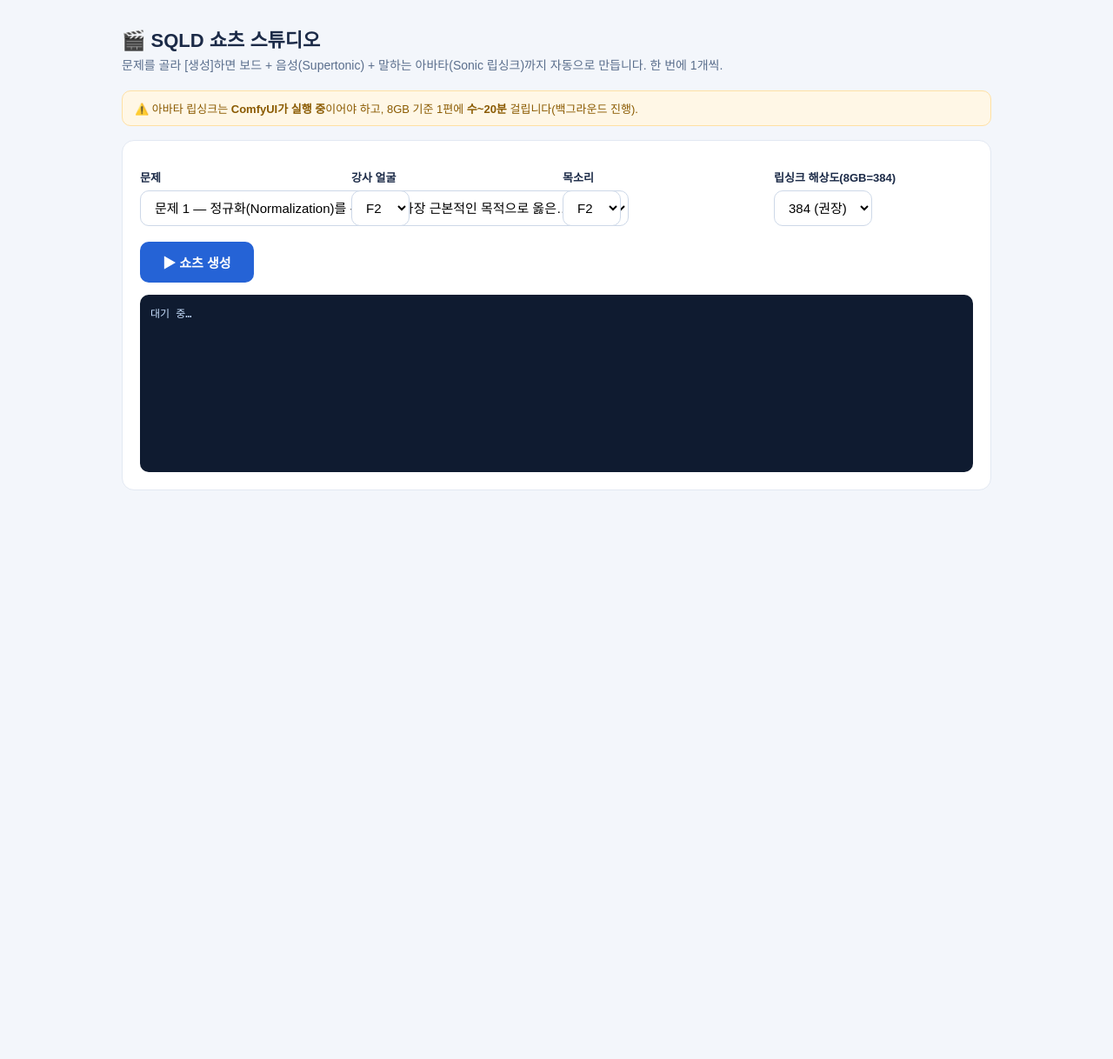
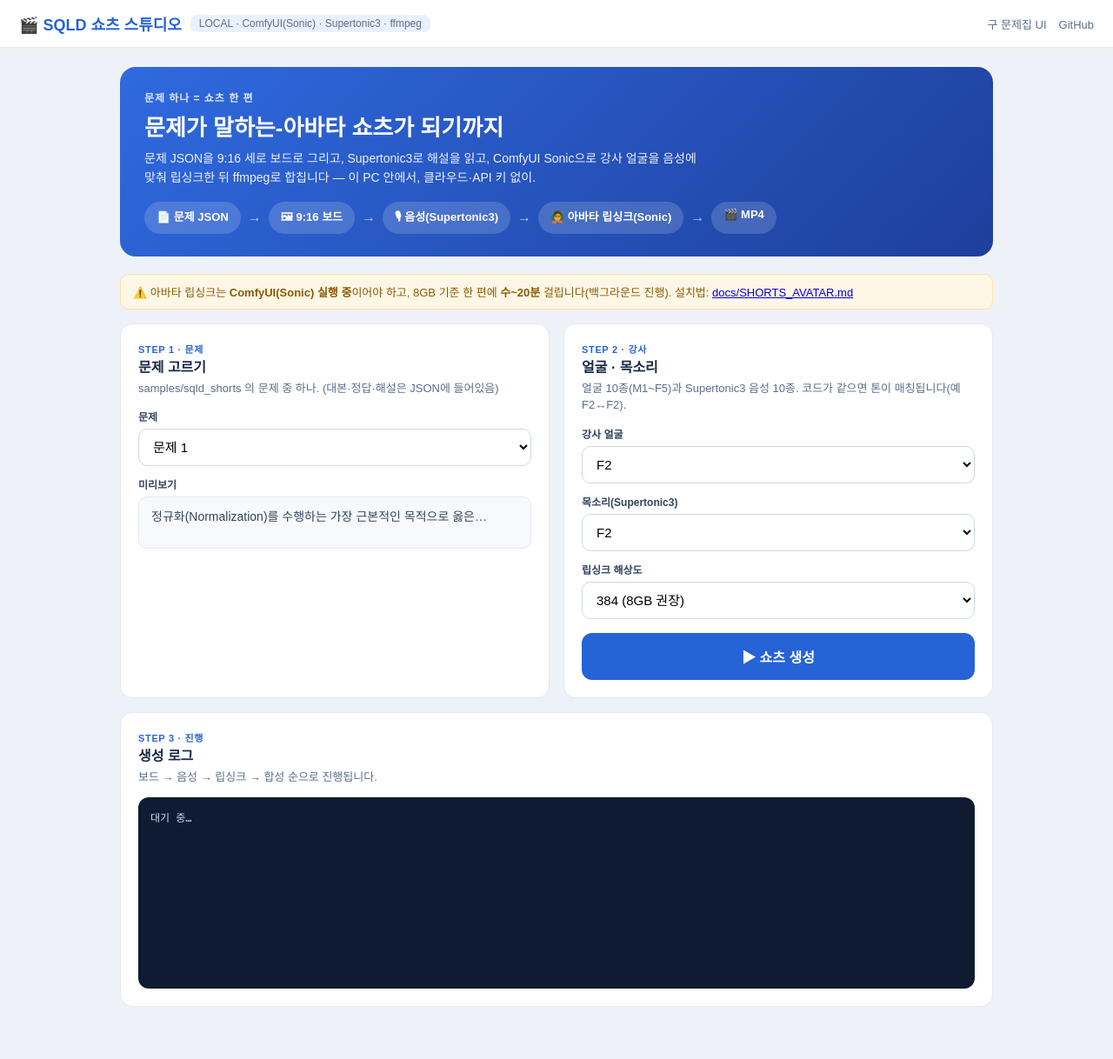
Before and after one commit to leedonwoo2827-ship-it/sqld-shorts-studio, a FastAPI app: page / in a window 1280 px wide. Shown: the whole page at 87% size. Before the commit the page ends 564 px from the top, so only its background shows below. Run offline with FastAPI, Linux system fonts and the light colour scheme.

Commit message:
쇼츠 스튜디오 메인 UI 폴리시(히어로·카드·진행·결과) + 포트 8831로 변경
Co-Authored-By: Claude Opus 4.8 <noreply@anthropic.com>

```diff
--- a/app/web/templates/shorts.html
+++ b/app/web/templates/shorts.html
@@ -3,73 +3,123 @@
 <head>
 <meta charset="utf-8">
 <meta name="viewport" content="width=device-width, initial-scale=1">
-<title>SQLD 쇼츠 스튜디오</title>
+<title>SQLD 쇼츠 스튜디오 — 말하는 아바타</title>
 <style>
-  body{font-family:'Pretendard','Malgun Gothic',sans-serif;margin:0;background:#f3f6fb;color:#1b2a47}
-  .wrap{max-width:1000px;margin:0 auto;padding:28px 20px}
-  h1{font-size:22px;margin:0 0 4px}
-  .sub{color:#5a6e8c;font-size:14px;margin-bottom:20px}
-  .card{background:#fff;border:1px solid #e2e8f2;border-radius:14px;padding:20px;margin-bottom:18px}
-  label{display:block;font-weight:600;font-size:13px;margin:12px 0 6px}
-  select,button{font-size:15px;padding:10px 12px;border-radius:10px;border:1px solid #cdd8e8;background:#fff}
-  .row{display:flex;gap:14px;flex-wrap:wrap}
-  .row>div{flex:1;min-width:180px}
-  button.go{background:#2563d6;color:#fff;border:none;font-weight:700;padding:13px 26px;cursor:pointer;margin-top:18px}
-  button.go:disabled{background:#9db4dc;cursor:default}
-  #log{background:#0f1b30;color:#c9e0ff;font-family:monospace;font-size:12px;border-radius:10px;padding:12px;height:180px;overflow:auto;white-space:pre-wrap;margin-top:14px}
-  video{width:340px;max-width:100%;border-radius:14px;border:1px solid #d7e0ee;margin-top:8px}
-  .badge{display:inline-block;background:#eaf1fe;color:#2563d6;border-radius:8px;padding:3px 10px;font-size:12px;font-weight:700}
-  .warn{background:#fff7e6;border:1px solid #ffe0a3;color:#8a5a00;border-radius:10px;padding:10px 14px;font-size:13px;margin-bottom:16px}
+  :root{--blue:#2563d6;--ink:#1b2a47;--sub:#5a6e8c;--line:#e2e8f2;--bg:#eef2f8}
+  *{box-sizing:border-box}
+  body{font-family:'Pretendard','Malgun Gothic',sans-serif;margin:0;background:var(--bg);color:var(--ink)}
+  .top{background:#fff;border-bottom:1px solid var(--line);padding:14px 22px;display:flex;align-items:center;gap:10px}
+  .top .logo{font-weight:800;font-size:18px;color:var(--blue)}
+  .top .tag{font-size:12px;color:var(--sub);background:#eaf1fe;border-radius:8px;padding:3px 10px}
+  .top .right{margin-left:auto;font-size:13px}
+  .top a{color:var(--sub);text-decoration:none;margin-left:14px}
+  .wrap{max-width:1040px;margin:0 auto;padding:22px 18px 60px}
+  .hero{background:linear-gradient(135deg,#2f6ae0,#1e3f9b);color:#fff;border-radius:18px;padding:26px 28px;margin-bottom:20px}
+  .hero .eyebrow{font-size:12px;letter-spacing:.08em;opacity:.85;font-weight:700}
+  .hero h1{font-size:26px;margin:6px 0 8px}
+  .hero p{margin:0 0 16px;opacity:.92;font-size:14px;line-height:1.6;max-width:640px}
+  .chips{display:flex;gap:8px;flex-wrap:wrap}
+  .chip{background:rgba(255,255,255,.16);border-radius:999px;padding:7px 14px;font-size:13px;font-weight:600}
+  .arrow{opacity:.7;align-self:center}
+  .grid{display:grid;grid-template-columns:1fr 1fr;gap:16px}
+  @media(max-width:820px){.grid{grid-template-columns:1fr}}
+  .card{background:#fff;border:1px solid var(--line);border-radius:14px;padding:20px}
+  .card h3{margin:0 0 3px;font-size:16px}
+  .step{font-size:11px;letter-spacing:.06em;color:var(--blue);font-weight:800}
+  .card .desc{color:var(--sub);font-size:13px;margin:4px 0 14px;line-height:1.5}
+  label{display:block;font-weight:700;font-size:12px;margin:12px 0 6px;color:#33445f}
+  select{width:100%;font-size:15px;padding:11px 12px;border-radius:10px;border:1px solid #cdd8e8;background:#fff}
+  .qbox{background:#f7f9fd;border:1px solid var(--line);border-radius:10px;padding:12px 14px;font-size:14px;line-height:1.5;min-height:60px;color:#34455f}
+  .go{width:100%;background:var(--blue);color:#fff;border:none;font-weight:800;font-size:16px;padding:15px;border-radius:12px;cursor:pointer;margin-top:8px}
+  .go:disabled{background:#9db4dc;cursor:default}
+  .warn{background:#fff7e6;border:1px solid #ffe0a3;color:#8a5a00;border-radius:10px;padding:10px 14px;font-size:13px;margin:16px 0}
+  #log{background:#0f1b30;color:#c9e0ff;font-family:ui-monospace,monospace;font-size:12px;border-radius:12px;padding:14px;height:220px;overflow:auto;white-space:pre-wrap}
+  #resultCard{margin-top:16px;display:none}
+  video{width:320px;max-width:100%;border-radius:14px;border:1px solid #d7e0ee}
+  .muted{color:var(--sub);font-size:12px;margin-top:8px}
 </style>
 </head>
 <body>
+<div class="top">
+  <span class="logo">🎬 SQLD 쇼츠 스튜디오</span>
+  <span class="tag">LOCAL · ComfyUI(Sonic) · Supertonic3 · ffmpeg</span>
+  <span class="right"><a href="/studio">구 문제집 UI</a><a href="https://github.com/leedonwoo2827-ship-it/sqld-shorts-studio" target="_blank">GitHub</a></span>
+</div>
+
 <div class="wrap">
-  <h1>🎬 SQLD 쇼츠 스튜디오</h1>
-  <div class="sub">문제를 골라 [생성]하면 보드 + 음성(Supertonic) + 말하는 아바타(Sonic 립싱크)까지 자동으로 만듭니다. 한 번에 1개씩.</div>
-  <div class="warn">⚠️ 아바타 립싱크는 <b>ComfyUI가 실행 중</b>이어야 하고, 8GB 기준 1편에 <b>수~20분</b> 걸립니다(백그라운드 진행).</div>
+  <div class="hero">
+    <div class="eyebrow">문제 하나 = 쇼츠 한 편</div>
+    <h1>문제가 말하는-아바타 쇼츠가 되기까지</h1>
+    <p>문제 JSON을 9:16 세로 보드로 그리고, Supertonic3로 해설을 읽고, ComfyUI Sonic으로 강사 얼굴을 음성에 맞춰 립싱크한 뒤 ffmpeg로 합칩니다 — 이 PC 안에서, 클라우드·API 키 없이.</p>
+    <div class="chips">
+      <span class="chip">📄 문제 JSON</span><span class="arrow">→</span>
+      <span class="chip">🖼 9:16 보드</span><span class="arrow">→</span>
+      <span class="chip">🎙 음성(Supertonic3)</span><span class="arrow">→</span>
+      <span class="chip">🧑‍🏫 아바타 립싱크(Sonic)</span><span class="arrow">→</span>
+      <span class="chip">🎬 MP4</span>
+    </div>
+  </div>
 
-  <div class="card">
-    <div class="row">
-      <div><label>문제</label><select id="problem"></select></div>
-      <div><label>강사 얼굴</label><select id="face"></select></div>
-      <div><label>목소리</label><select id="voice"></select></div>
-      <div><label>립싱크 해상도(8GB=384)</label>
-        <select id="res"><option value="384">384 (권장)</option><option value="320">320 (빠름)</option></select></div>
+  <div class="warn">⚠️ 아바타 립싱크는 <b>ComfyUI(Sonic) 실행 중</b>이어야 하고, 8GB 기준 한 편에 <b>수~20분</b> 걸립니다(백그라운드 진행). 설치법: <a href="https://github.com/leedonwoo2827-ship-it/sqld-shorts-studio/blob/main/docs/SHORTS_AVATAR.md" target="_blank">docs/SHORTS_AVATAR.md</a></div>
+
+  <div class="grid">
+    <div class="card">
+      <div class="step">STEP 1 · 문제</div>
+      <h3>문제 고르기</h3>
+      <div class="desc">samples/sqld_shorts 의 문제 중 하나. (대본·정답·해설은 JSON에 들어있음)</div>
+      <label>문제</label><select id="problem"></select>
+      <label>미리보기</label><div class="qbox" id="qprev">—</div>
     </div>
-    <button class="go" id="go">▶ 쇼츠 생성</button>
+    <div class="card">
+      <div class="step">STEP 2 · 강사</div>
+      <h3>얼굴 · 목소리</h3>
+      <div class="desc">얼굴 10종(M1~F5)과 Supertonic3 음성 10종. 코드가 같으면 톤이 매칭됩니다(예 F2↔F2).</div>
+      <label>강사 얼굴</label><select id="face"></select>
+      <label>목소리(Supertonic3)</label><select id="voice"></select>
+      <label>립싱크 해상도</label><select id="res"><option value="384">384 (8GB 권장)</option><option value="320">320 (더 빠름)</option></select>
+      <button class="go" id="go" style="margin-top:16px">▶ 쇼츠 생성</button>
+    </div>
+  </div>
+
+  <div class="card" style="margin-top:16px">
+    <div class="step">STEP 3 · 진행</div>
+    <h3>생성 로그</h3>
+    <div class="desc">보드 → 음성 → 립싱크 → 합성 순으로 진행됩니다.</div>
     <div id="log">대기 중…</div>
   </div>
 
-  <div class="card" id="resultCard" style="display:none">
-    <span class="badge">결과</span>
+  <div class="card" id="resultCard">
+    <div class="step">STEP 4 · 결과</div>
+    <h3>완성 쇼츠</h3>
     <div><video id="vid" controls></video></div>
-    <div id="dl"></div>
+    <div class="muted" id="dl"></div>
   </div>
 </div>
 
 <script>
 const $=id=>document.getElementById(id);
+let PROB=[];
 async function loadOptions(){
-  const o=await (await fetch('/api/mf/shorts/options')).json();
-  $('problem').innerHTML=o.problems.map(p=>`<option value="${p.no}">문제 ${p.no} — ${p.question}…</option>`).join('');
+  const o=await (await fetch('/api/mf/shorts/options')).json(); PROB=o.problems;
+  $('problem').innerHTML=o.problems.map(p=>`<option value="${p.no}">문제 ${p.no}</option>`).join('');
   $('face').innerHTML=o.faces.map(c=>`<option value="${c}" ${c==='F2'?'selected':''}>${c}</option>`).join('');
   $('voice').innerHTML=o.voices.map(c=>`<option value="${c}" ${c==='F2'?'selected':''}>${c}</option>`).join('');
+  showPrev();
 }
+function showPrev(){const p=PROB.find(x=>x.no==+$('problem').value); $('qprev').textContent=p?p.question+'…':'—';}
+$('problem').addEventListener('change',showPrev);
 loadOptions();
 let polling=null;
 $('go').onclick=async()=>{
   $('go').disabled=true; $('resultCard').style.display='none'; $('log').textContent='요청 전송…\n';
   const body={problem:+$('problem').value, face:$('face').value, voice:$('voice').value, min_res:+$('res').value};
   const r=await (await fetch('/api/mf/shorts/generate',{method:'POST',headers:{'Content-Type':'application/json'},body:JSON.stringify(body)})).json();
-  const id=r.job_id;
   polling=setInterval(async()=>{
-    const j=await (await fetch('/api/mf/shorts/jobs/'+id)).json();
-    $('log').textContent=(j.log||[]).join('\n');
-    $('log').scrollTop=$('log').scrollHeight;
+    const j=await (await fetch('/api/mf/shorts/jobs/'+r.job_id)).json();
+    $('log').textContent=(j.log||[]).join('\n'); $('log').scrollTop=$('log').scrollHeight;
     if(j.status==='done'){clearInterval(polling); $('go').disabled=false;
       const f='/api/mf/shorts/file/'+j.result.file+'?t='+Date.now();
-      $('vid').src=f; $('dl').innerHTML=`<a href="${f}" download>⬇ 다운로드 (${j.result.file})</a>`;
-      $('resultCard').style.display='block';}
+      $('vid').src=f; $('dl').innerHTML=`<a href="${f}" download>⬇ 다운로드 (${j.result.file})</a>`; $('resultCard').style.display='block';}
     if(j.status==='error'){clearInterval(polling); $('go').disabled=false; $('log').textContent+='\n\n❌ 실패: '+j.error;}
   },2000);
 };
```
Also changed, not shown: docs/RUN.md (+1 -1 lines), docs/SHORTS_AVATAR.md (+1 -1 lines), docs/TROUBLESHOOTING.md (+1 -1 lines), README.md, 1 other file.
